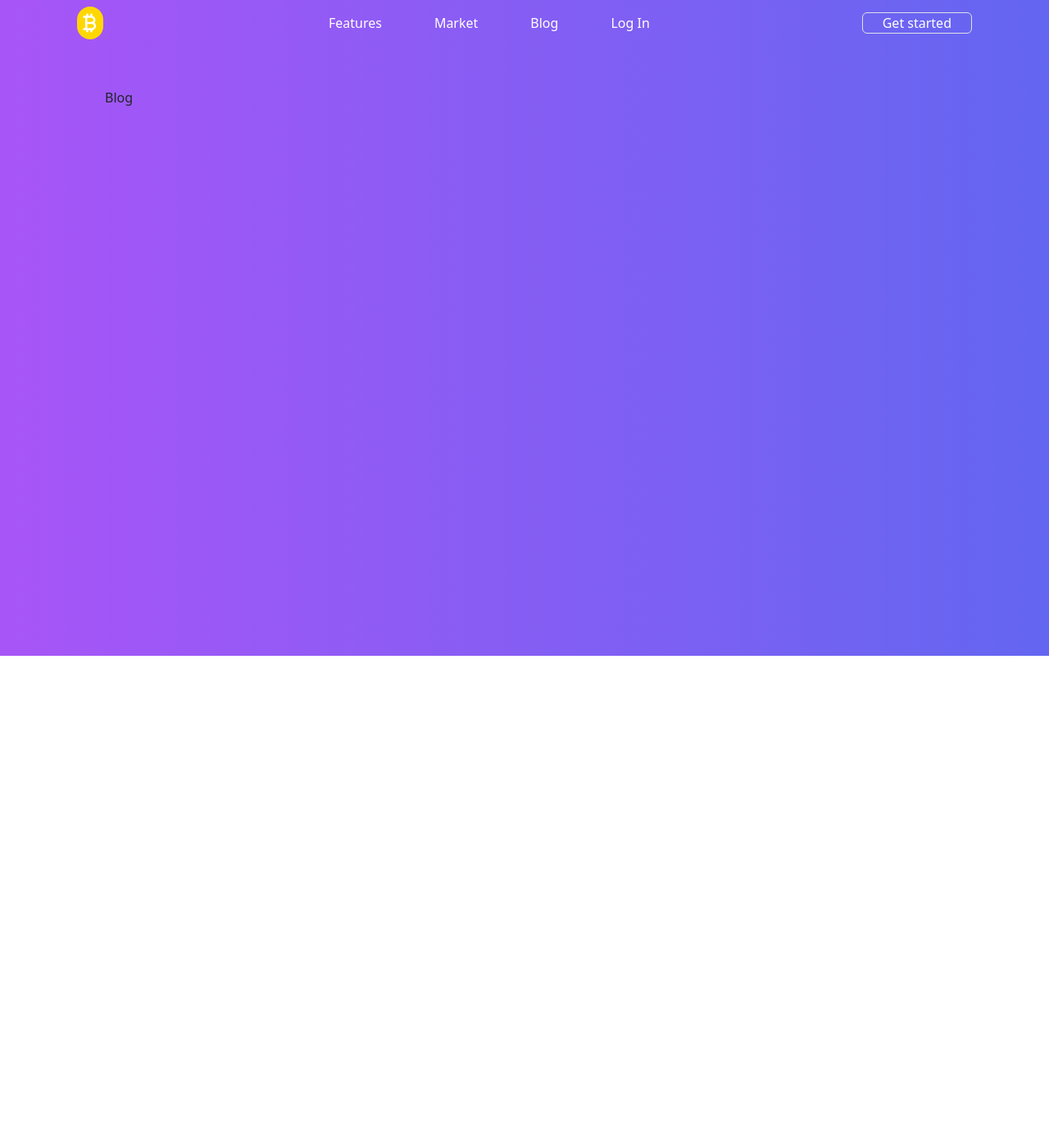
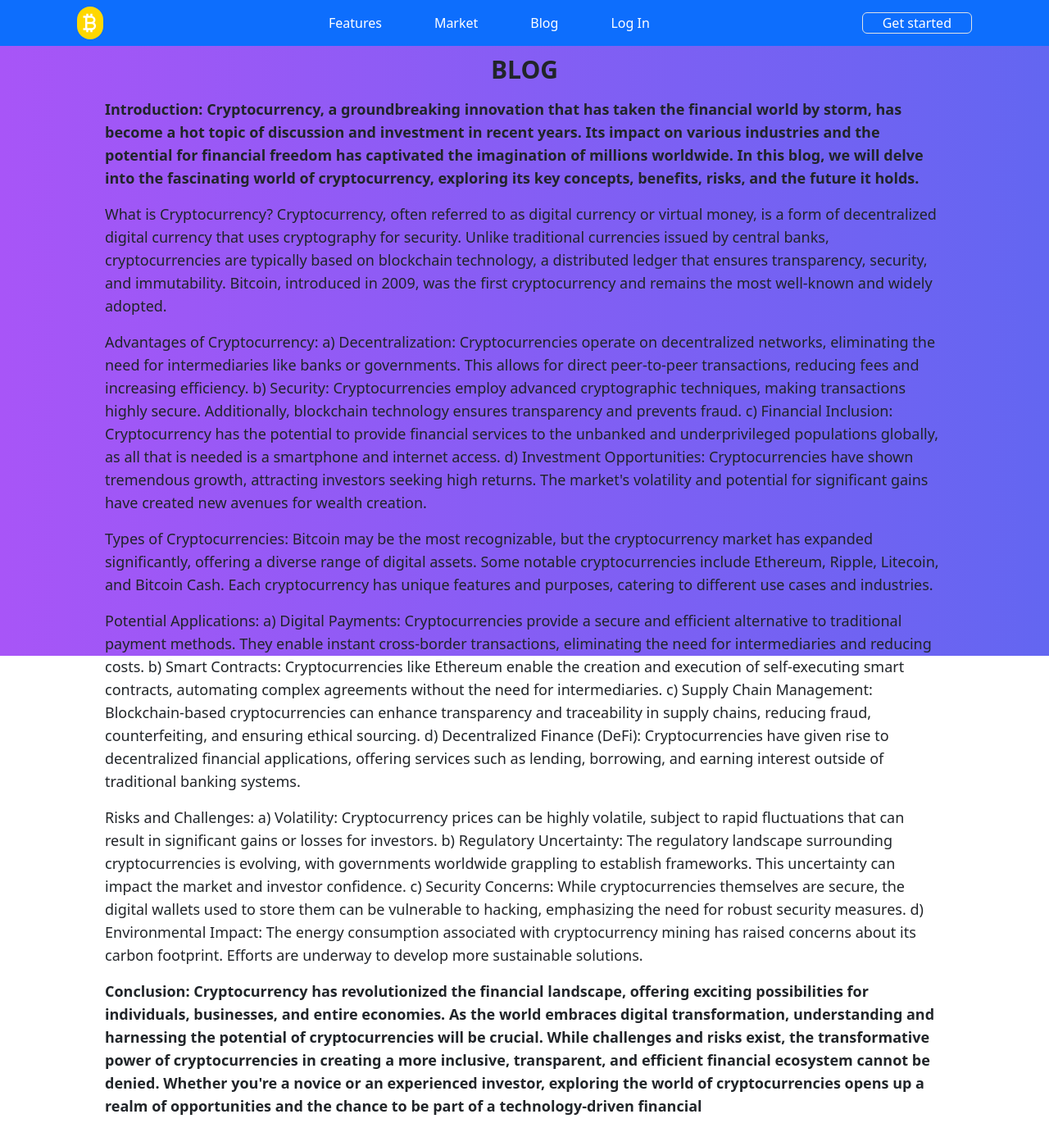
Before and after one commit to Mishael-Git/Crypto-Coin, a React (Vite) app: page /blog in a window 1280 px wide. Shown: the top 1398 px of the page at 82% size. Before the commit the page ends 800 px from the top, so only its background shows below. Built offline with nearby package versions, Linux system fonts and the light colour scheme.

Commit message:
Fixed navbar

```diff
--- a/src/App.jsx
+++ b/src/App.jsx
@@ -1,6 +1,4 @@
 import React from "react";
-import Body from "./components/Body";
-import BitcoinAnimation from "./components/Test";
 import { BrowserRouter as Router, Route, Routes } from "react-router-dom";
 import Home from "./components/Home";
 import Features from "./components/Features";
--- a/src/components/Blog.jsx
+++ b/src/components/Blog.jsx
@@ -4,7 +4,99 @@ import Wrapper from "./Wrapper";
 function Blog() {
   return (
     <Wrapper>
-      <div className="  md:flex md:flex-row sm:flex-col justify-between items-center px-[10%]  py-[4%]">Blog</div>
+      <div className="  md:flex md:flex-col sm:flex-col  items-center px-[10%]  py-[4%]">
+        <div className="py-3">
+          <h1 class="text-3xl font-bold">BLOG</h1>
+        </div>
+        <ol class="space-y-4 text-lg font-medium">
+          <dt>
+            Introduction: Cryptocurrency, a groundbreaking innovation that has
+            taken the financial world by storm, has become a hot topic of
+            discussion and investment in recent years. Its impact on various
+            industries and the potential for financial freedom has captivated
+            the imagination of millions worldwide. In this blog, we will delve
+            into the fascinating world of cryptocurrency, exploring its key
+            concepts, benefits, risks, and the future it holds.
+          </dt>
+          <li>
+            What is Cryptocurrency? Cryptocurrency, often referred to as digital
+            currency or virtual money, is a form of decentralized digital
+            currency that uses cryptography for security. Unlike traditional
+            currencies issued by central banks, cryptocurrencies are typically
+            based on blockchain technology, a distributed ledger that ensures
+            transparency, security, and immutability. Bitcoin, introduced in
+            2009, was the first cryptocurrency and remains the most well-known
+            and widely adopted.
+          </li>
+          <li>
+            Advantages of Cryptocurrency: a) Decentralization: Cryptocurrencies
+            operate on decentralized networks, eliminating the need for
+            intermediaries like banks or governments. This allows for direct
+            peer-to-peer transactions, reducing fees and increasing efficiency.
+            b) Security: Cryptocurrencies employ advanced cryptographic
+            techniques, making transactions highly secure. Additionally,
+            blockchain technology ensures transparency and prevents fraud. c)
+            Financial Inclusion: Cryptocurrency has the potential to provide
+            financial services to the unbanked and underprivileged populations
+            globally, as all that is needed is a smartphone and internet access.
+            d) Investment Opportunities: Cryptocurrencies have shown tremendous
+            growth, attracting investors seeking high returns. The market's
+            volatility and potential for significant gains have created new
+            avenues for wealth creation.
+          </li>
+          <li>
+            Types of Cryptocurrencies: Bitcoin may be the most recognizable, but
+            the cryptocurrency market has expanded significantly, offering a
+            diverse range of digital assets. Some notable cryptocurrencies
+            include Ethereum, Ripple, Litecoin, and Bitcoin Cash. Each
+            cryptocurrency has unique features and purposes, catering to
+            different use cases and industries.
+          </li>
+          <li>
+            Potential Applications: a) Digital Payments: Cryptocurrencies
+            provide a secure and efficient alternative to traditional payment
+            methods. They enable instant cross-border transactions, eliminating
+            the need for intermediaries and reducing costs. b) Smart Contracts:
+            Cryptocurrencies like Ethereum enable the creation and execution of
+            self-executing smart contracts, automating complex agreements
+            without the need for intermediaries. c) Supply Chain Management:
+            Blockchain-based cryptocurrencies can enhance transparency and
+            traceability in supply chains, reducing fraud, counterfeiting, and
+            ensuring ethical sourcing. d) Decentralized Finance (DeFi):
+            Cryptocurrencies have given rise to decentralized financial
+            applications, offering services such as lending, borrowing, and
+            earning interest outside of traditional banking systems.
+          </li>
+          <li>
+            Risks and Challenges: a) Volatility: Cryptocurrency prices can be
+            highly volatile, subject to rapid fluctuations that can result in
+            significant gains or losses for investors. b) Regulatory
+            Uncertainty: The regulatory landscape surrounding cryptocurrencies
+            is evolving, with governments worldwide grappling to establish
+            frameworks. This uncertainty can impact the market and investor
+            confidence. c) Security Concerns: While cryptocurrencies themselves
+            are secure, the digital wallets used to store them can be vulnerable
+            to hacking, emphasizing the need for robust security measures. d)
+            Environmental Impact: The energy consumption associated with
+            cryptocurrency mining has raised concerns about its carbon
+            footprint. Efforts are underway to develop more sustainable
+            solutions.
+          </li>
+          <dt>
+            Conclusion: Cryptocurrency has revolutionized the financial
+            landscape, offering exciting possibilities for individuals,
+            businesses, and entire economies. As the world embraces digital
+            transformation, understanding and harnessing the potential of
+            cryptocurrencies will be crucial. While challenges and risks exist,
+            the transformative power of cryptocurrencies in creating a more
+            inclusive, transparent, and efficient financial ecosystem cannot be
+            denied. Whether you're a novice or an experienced investor,
+            exploring the world of cryptocurrencies opens up a realm of
+            opportunities and the chance to be part of a technology-driven
+            financial
+          </dt>
+        </ol>
+      </div>
     </Wrapper>
   );
 }
--- a/src/components/Features.jsx
+++ b/src/components/Features.jsx
@@ -5,7 +5,7 @@ function Features() {
   return (
     <Wrapper>
       <div className="  md:flex md:flex-col sm:flex-col  items-center px-[10%]   py-[4%]">
-        <div>
+        <div className="py-3">
           <h1 class="text-3xl font-bold">FEATURES</h1>
         </div>
         <div>
--- a/src/components/Market.jsx
+++ b/src/components/Market.jsx
@@ -5,7 +5,23 @@ import Wrapper from './Wrapper'
 function Market() {
   return (
    <Wrapper>
-    <div className="  md:flex md:flex-row sm:flex-col justify-between items-center px-[10%]  py-[4%]">Market</div>
+    <div className="  md:flex md:flex-col sm:flex-col  items-center px-[10%]  py-[4%]">
+      <div className='py-3'>
+         <h1 class="text-3xl font-bold">MARKET</h1>
+         </div>
+         <ol class="space-y-4 text-lg font-medium">
+          <dt>Crypto currency refers to digital or virtual currencies that use cryptography for secure financial transactions, control the creation of new units, and verify the transfer of assets. The market for crypto currency has experienced significant growth and volatility over the years. Here are some key points about the crypto currency market:</dt>
+          <li>Market Size: The market size of crypto currencies has expanded significantly since the inception of Bitcoin in 2009. As of my knowledge cutoff in September 2021, the total market capitalization of all crypto currencies combined was over $2 trillion. However, please note that the market conditions may have changed since then.</li>
+          <li>Bitcoin Dominance: Bitcoin (BTC) has traditionally been the most dominant and widely recognized crypto currency. It holds the largest market capitalization among all crypto currencies. While Bitcoin's market dominance has decreased over time, it still remains a significant player in the crypto market.</li>
+          <li>Altcoins: Altcoins refer to any crypto currency other than Bitcoin. The crypto market is home to thousands of altcoins, each with its own unique features and purposes. Examples of popular altcoins include Ethereum (ETH), Ripple (XRP), Litecoin (LTC), and many others. Altcoins often provide different functionalities, such as smart contract platforms, privacy features, or specific industry applications.</li>
+          <li>Market Volatility: The crypto currency market is known for its high volatility. Prices of crypto currencies can experience significant fluctuations within short periods. This volatility can be attributed to various factors, including market speculation, regulatory changes, macroeconomic events, technological advancements, and investor sentiment.</li>
+          <li>Exchanges: Crypto currency trading typically takes place on specialized online platforms called crypto currency exchanges. These exchanges allow users to buy, sell, and trade various crypto currencies. Examples of popular exchanges include Coinbase, Binance, Kraken, and Bitstamp.</li>
+          <li>Regulatory Environment: The regulatory landscape for crypto currencies varies across different countries. Some countries have embraced crypto currencies and established supportive regulations, while others have implemented stricter regulations or outright bans. It's important to be aware of the legal and regulatory framework governing crypto currencies in your jurisdiction.</li>
+          <li>Adoption and Use Cases: Crypto currencies have gained increased adoption and are being used for various purposes. They can be used as a medium of exchange, store of value, investment vehicle, or for executing decentralized applications (DApps) on blockchain platforms like Ethereum. Some businesses also accept crypto currencies as a form of payment.</li>
+          <li>Risks and Security: Investing or participating in the crypto currency market comes with certain risks. These include market volatility, potential hacking or security breaches on exchanges, regulatory uncertainty, and the risk of investing in speculative or fraudulent projects. It's crucial to exercise caution, conduct thorough research, and employ best security practices when dealing with crypto currencies.</li>
+          <dt>It's important to note that the crypto currency market is highly dynamic, and the conditions may have evolved since my last knowledge update in September 2021. Staying updated with the latest news, market trends, and regulatory developments is essential for anyone interested in the crypto currency market.</dt>
+          </ol>
+    </div>
    </Wrapper>
   )
 }
--- a/src/components/Navbar.jsx
+++ b/src/components/Navbar.jsx
@@ -6,7 +6,7 @@ import { BiBitcoin } from "react-icons/bi";
 import { Link } from "react-router-dom";
 function Top() {
   return (
-    <Navbar expand="lg">
+    <Navbar expand="lg" fixed="top" bg="primary" >
       <Container className="flex items-center px-4">
         <Navbar.Brand
           as={Link}
--- a/tailwind.config.js
+++ b/tailwind.config.js
@@ -5,6 +5,7 @@ export default {
     extend: {
       backgroundImage:{
         Bit:"url('./public/Bitbackground1.jpg')",
+        Nav:"url('./public/Bitbackground4.jpg')",
       }
     },
   },
```
